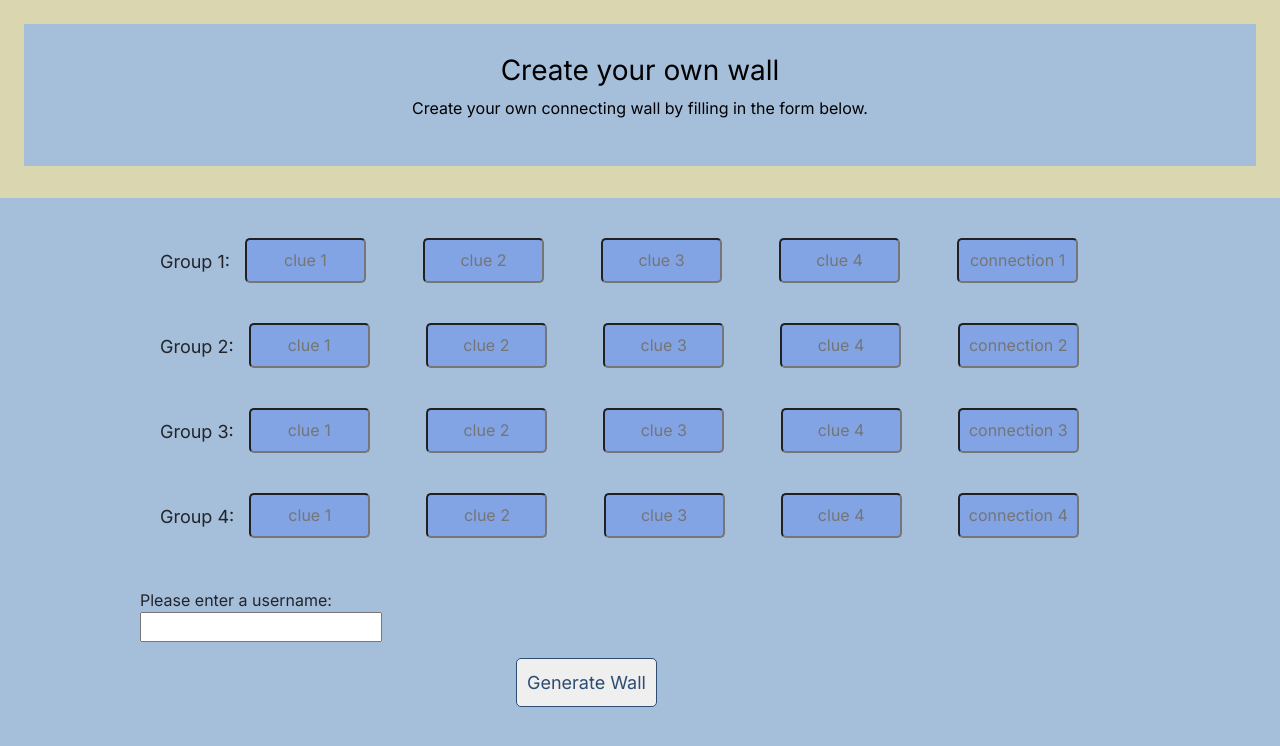
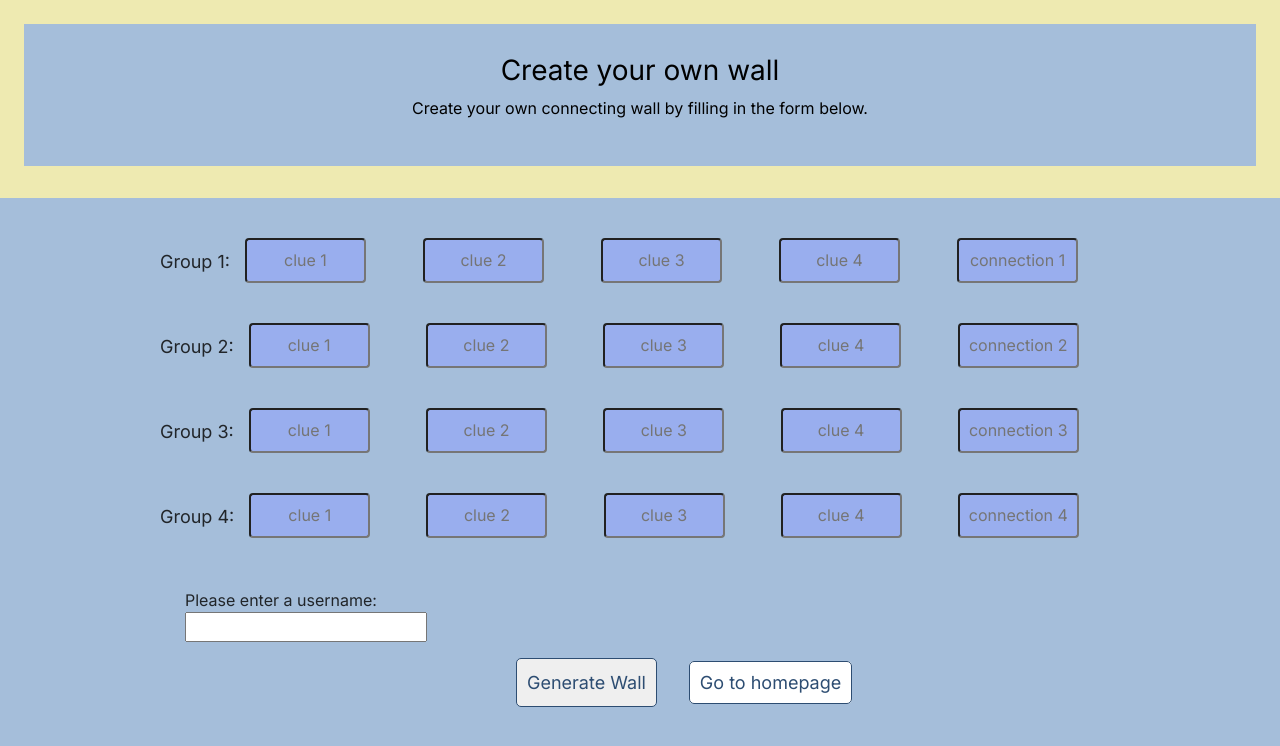
Before and after one commit to jram95/only-connect-frontend, a React (Create React App) app: page /new-wall in a window 1280 px wide. Shown: the top 746 px of the page. Built offline with nearby package versions, Linux system fonts and the light colour scheme.

Commit message:
edit styling for CreateWall component

```diff
--- a/public/styles.css
+++ b/public/styles.css
@@ -59,10 +59,10 @@ h3 {
 .rules-box {
   text-align: center;
   padding: 30px;
-  border: 1.5em solid rgb(218, 215, 176);
+  border: 1.5em solid rgb(238, 234, 177);
   color: black;
 
-  border-bottom: 2em solid rgb(218, 215, 176);
+  border-bottom: 2em solid rgb(238, 234, 177);
 }
 
 .header {
@@ -117,8 +117,8 @@ h3 {
 
 .input-tile {
   height: 45px;
-  border-radius: 5px;
-  background-color: rgb(130, 164, 228);
+  border-radius: 4px;
+  background-color: rgb(153, 174, 238);
   width: 121px;
   text-align: center;
 }
@@ -136,7 +136,7 @@ h3 {
 .most-recent {
   text-align: center;
   padding: 50px;
-  border: 1.5em solid rgb(218, 215, 176);
+  border: 1.5em solid rgb(238, 234, 177);
   color: black;
 }
 
@@ -149,7 +149,7 @@ h3 {
 }
 
 .top-left-padding {
-  padding-left: 140px;
+  padding-left: 185px;
   padding-top: 50px;
 }
 
--- a/src/components/NewWall/CreateWall.tsx
+++ b/src/components/NewWall/CreateWall.tsx
@@ -86,6 +86,9 @@ export default function CreateWall(): JSX.Element {
             >
               Generate Wall
             </button>
+            <Link to="/" style={linkStyle}>
+              Go to homepage
+            </Link>
           </div>
         </div>
       )}
--- a/src/components/linkStyle.js
+++ b/src/components/linkStyle.js
@@ -6,4 +6,5 @@ export const linkStyle = {
   padding: "10px",
   border: "1px solid",
   borderRadius: "5px",
+  backgroundColor: "white",
 };
```
